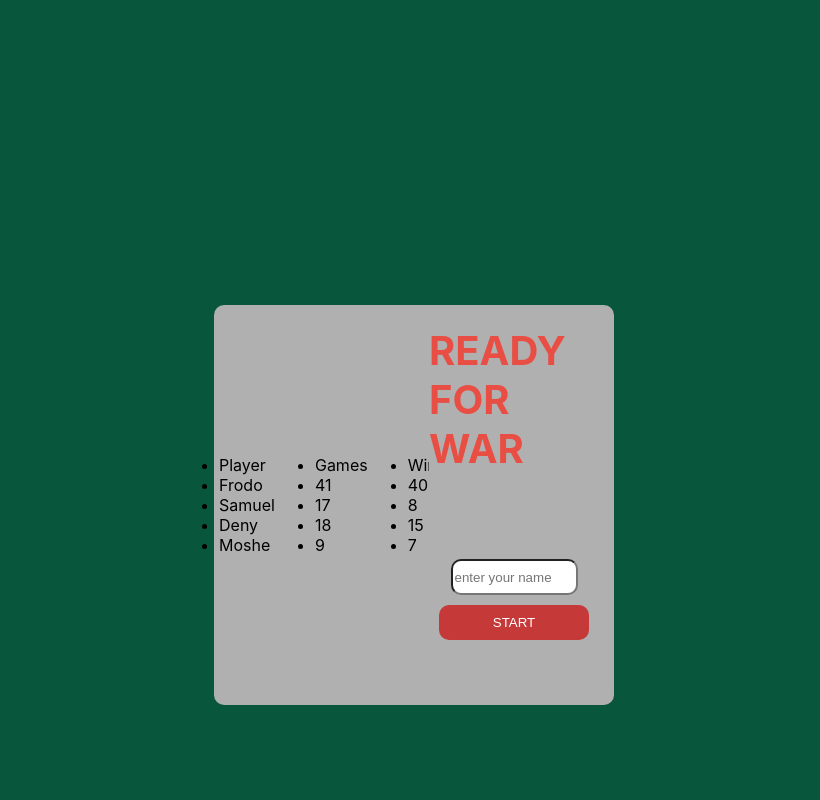
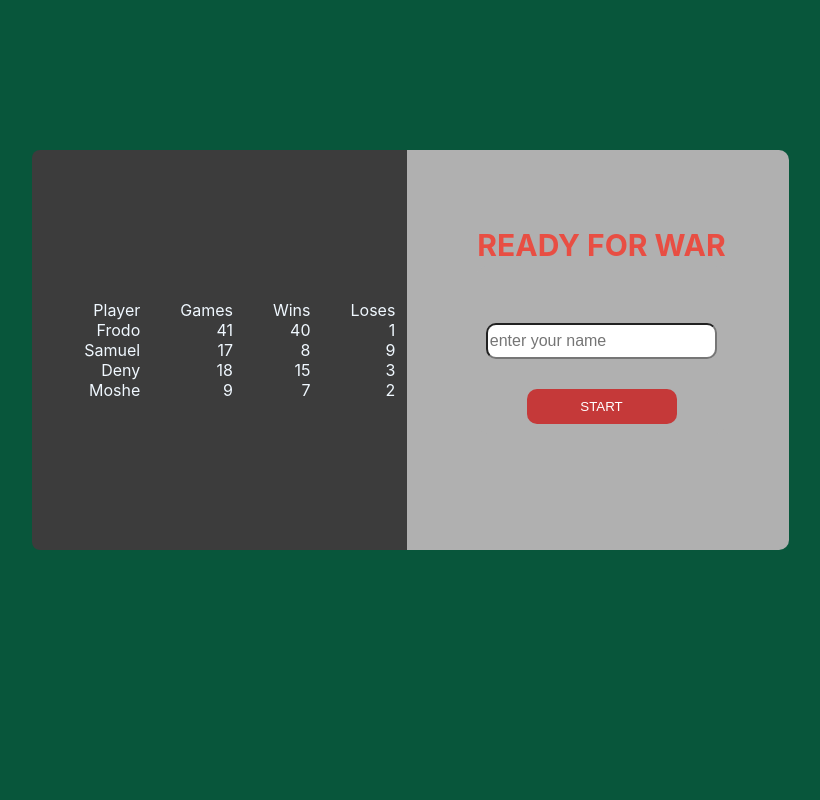
Before and after one commit to PavelMJ/cardgameapp, a React (Create React App) app: page / in a window 1280 px wide. Shown: the top 800 px of the page, without its empty margins (226-1046 px from the left). Built offline with nearby package versions, Linux system fonts and the light colour scheme.

Commit message:
score disign

```diff
--- a/src/App.css
+++ b/src/App.css
@@ -10,18 +10,32 @@
 .conteiner {
 	display: flex;
 	align-items: center;
-	height: 1009px;
+	/* justify-content: center; */
+	height: 700px;
 }
 
 .table{
+	position: relative;
 	display: flex;
-	width: 200px;
+	justify-content: center;
+	align-items: center;
+	width: 50%;
 	list-style: none;
+	height: 100%;
+	background-color: rgb(60, 60, 60);
+	right: 20px;
+	border-radius: 8px 0 0 8px;
 
 
 }
+
+.players{
+	color: aliceblue;
+	list-style: none;
+	text-align:right ;
+}
 .signIn {
-	width: 400px;
+	width: 750px;
 	height: 400px;
 	justify-content: center;
 	display: flex;
@@ -55,9 +69,12 @@
 }
 
 .nameInput {
-	width: 70%;
+	font-size: 16px;
+	position: relative;
+	width: 90%;
 	height: 30px;
 	border-radius: 10px;
+	bottom: 20px;
 }
 
 .Card {
@@ -144,3 +161,12 @@ img {
 	justify-content: space-between;
 	align-items: center;
 }
+
+.score{
+	position: relative;
+	display: flex;
+	flex-flow: column;
+	width: 900px;
+	height: 300px;
+	left: 250px;
+}
--- a/src/App.js
+++ b/src/App.js
@@ -16,14 +16,16 @@ function App() {
 	const [player, setPlayer] = useState({})
 	const [compDeck, setCompDeck] = useState([])
 	const [playerDeck, setplayeDeck] = useState([])
+	const [result, setResul] = useState('')
+
 	const [allPlayers, setAllPlayers] = useState([
-])
-	useEffect(()=>{
+	])
+	useEffect(() => {
 		fetch('/data.json')
-		.then((responce)=>responce.json())
-		.then((data)=>setAllPlayers(data))
-		.catch((error)=> console.error(error))
-	},[])
+			.then((responce) => responce.json())
+			.then((data) => setAllPlayers(data))
+			.catch((error) => console.error(error))
+	}, [])
 
 	const createPlayer = (userName) => {
 		setPlayer({ playerName: userName, win: 0, lose: 0, games: 1 })
@@ -72,21 +74,32 @@ function App() {
 	}
 
 
-
-
-
-
 	const switchPage = () => {
 		if (switchPages === 0) {
-			return <SignIn setSwitchPages={setSwitchPages} createPlayer={createPlayer} playersData={allPlayers}/>
+			return <SignIn setSwitchPages={setSwitchPages} createPlayer={createPlayer} playersData={allPlayers} />
 
 		}
 		else if (switchPages === 1) {
-			return <GamePage setSwitchPages={setSwitchPages} player={player} compDeck={compDeck} playerDeck={playerDeck} />
+			return <GamePage
+				setSwitchPages={setSwitchPages}
+				player={player}
+				compDeck={compDeck}
+				playerDeck={playerDeck}
+				allPlayers={allPlayers}
+				setAllPlayers={setAllPlayers}
+				result={result}
+				setResul={setResul}
+				 />
 
 		}
 		else if (switchPages === 2) {
-			return <Score setSwitchPages={setSwitchPages} playersData={allPlayers}/>
+			return <Score
+			setSwitchPages={setSwitchPages}
+			 playersData={allPlayers}
+			 result={result}
+			 player={player}
+
+			 />
 		}
 
 
--- a/src/components/GamePage.jsx
+++ b/src/components/GamePage.jsx
@@ -25,7 +25,15 @@ export default function GamePage(props) {
 
 		if (index === 25) {
 			props.setSwitchPages(2)
+			props.setAllPlayers([...props.allPlayers, props.player])
+			if(comPoint>playerPoint){
+				props.setResul("lose")
+			}
+			else{
+				props.setResul('win')
+			}
 		}
+
 
 		setIndex(index + 1)
 		setMove(move - 1)
@@ -51,16 +59,12 @@ export default function GamePage(props) {
 			setPlayerPoint(playerPoint - 1)
 		}
 
-		if (index === 0) {
+		if (move === 26) {
 			props.setSwitchPages(0)
 		}
 
 		setIndex(index - 1)
 		setMove(move + 1)
-
-
-
-
 	}
 
 
--- a/src/components/Score.jsx
+++ b/src/components/Score.jsx
@@ -3,11 +3,11 @@ import Table from './Table'
 
 export default function Score(props) {
 	return (
-		<div className='score conteiner'>
-			<h2></h2>
-			<Table playersData = {props.playersData}/>
-
-
+		<div className='conteiner'>
+			<div className='score'>
+				<h2>The Score</h2>
+				<Table playersData={props.playersData} />
+			</div>
 		</div>
 	)
 }
--- a/src/components/SignIn.jsx
+++ b/src/components/SignIn.jsx
@@ -25,7 +25,7 @@ export default function SignIn(props) {
 			<div className='signIn' >
 			<Table playersData = {props.playersData}/>
 				<div className='enter' >
-				<h1 style={{fontSize:"40px", color:"#e84e43", position:'relative',bottom:"60px" }}>READY FOR WAR</h1>
+				<h1 style={{fontSize:"30px", color:"#e84e43", position:'relative',bottom:"60px" }}>READY FOR WAR</h1>
 				<input className='nameInput' onChange={(e) => { setName(e.target.value) }} type="text" placeholder='enter your name' />
 				<button className='start Btn' onClick={checkName}>START</button>
 				</div>
```
